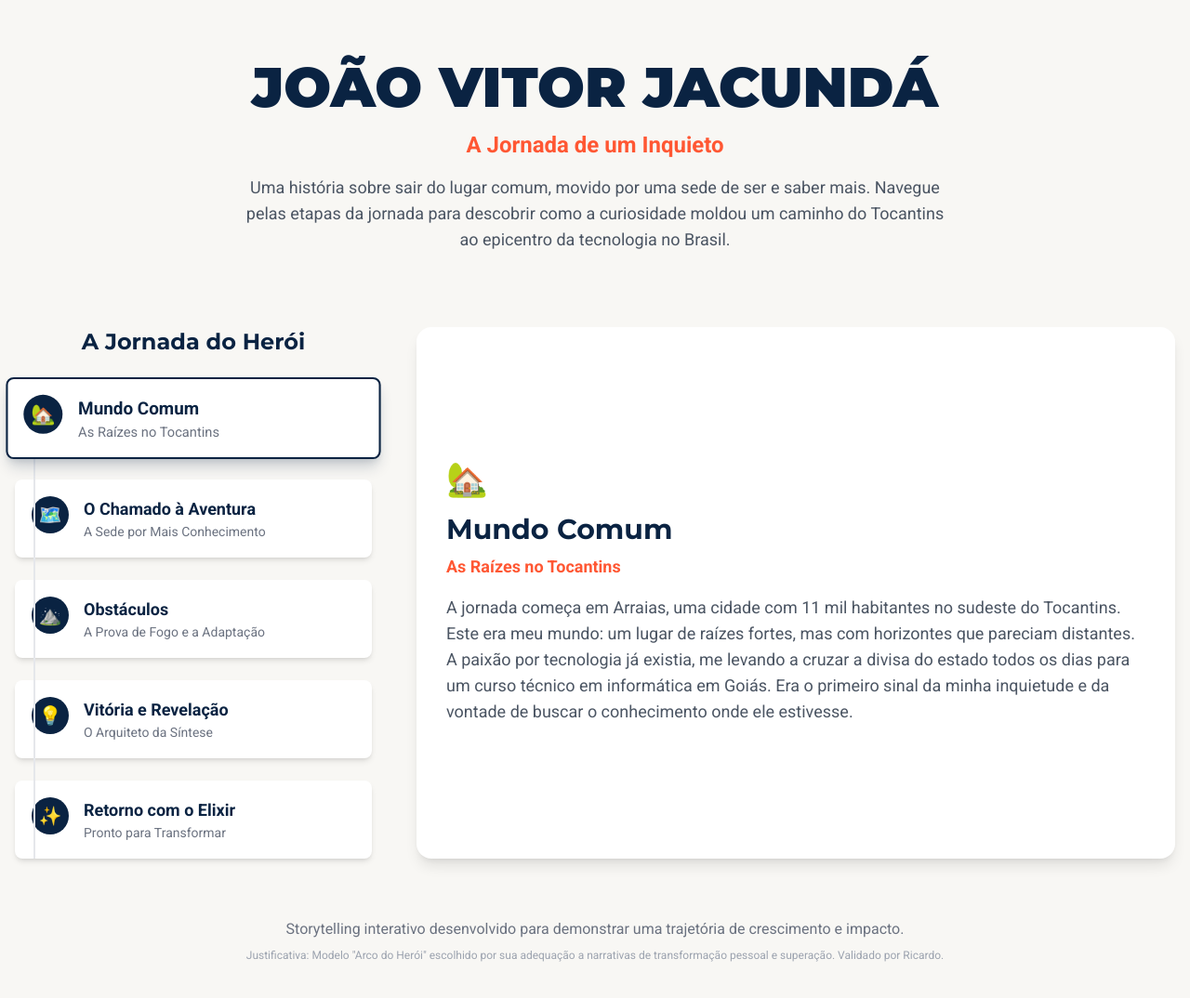
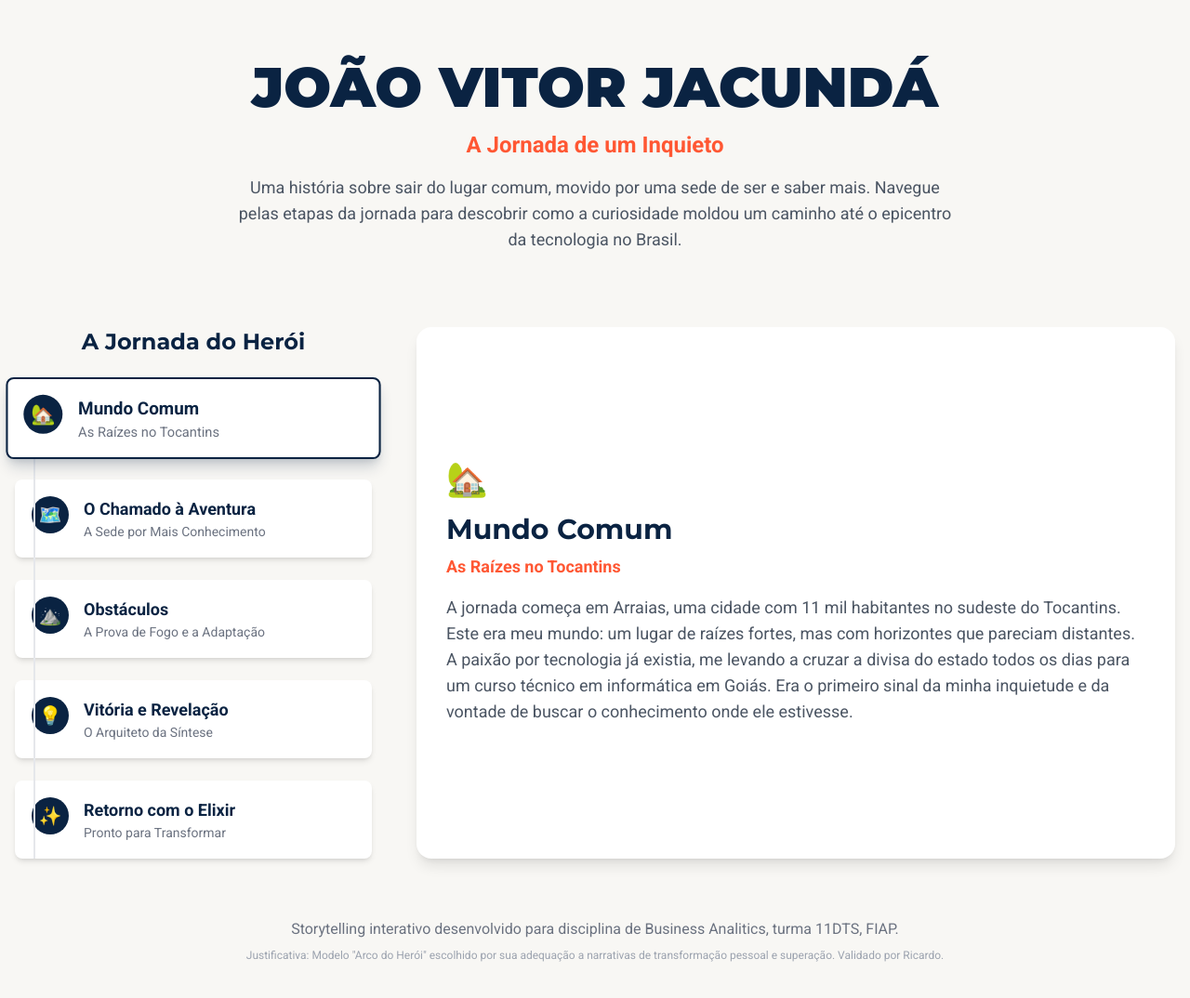
Before and after one commit to jacunda/aboutme, a plain HTML site: page index.html in a window 1280 px wide. Shown: the whole page at 93% size. Drawn offline with nearby package versions, Linux system fonts and the light colour scheme.

Commit message:
Update index.html

```diff
--- a/index.html
+++ b/index.html
@@ -60,7 +60,7 @@
             <h1 class="font-montserrat font-black text-4xl md:text-6xl text-[#0A2342] uppercase">João Vitor Jacundá</h1>
             <p class="mt-4 text-xl md:text-2xl text-[#FF5733] font-bold">A Jornada de um Inquieto</p>
             <p class="mt-4 max-w-3xl mx-auto text-base md:text-lg text-gray-600">
-                Uma história sobre sair do lugar comum, movido por uma sede de ser e saber mais. Navegue pelas etapas da jornada para descobrir como a curiosidade moldou um caminho do Tocantins ao epicentro da tecnologia no Brasil.
+                Uma história sobre sair do lugar comum, movido por uma sede de ser e saber mais. Navegue pelas etapas da jornada para descobrir como a curiosidade moldou um caminho até o epicentro da tecnologia no Brasil.
             </p>
         </header>
 
@@ -84,7 +84,7 @@
         </main>
 
         <footer class="text-center mt-16">
-            <p class="text-gray-500">Storytelling interativo desenvolvido para demonstrar uma trajetória de crescimento e impacto.</p>
+            <p class="text-gray-500">Storytelling interativo desenvolvido para disciplina de Business Analitics, turma 11DTS, FIAP.</p>
              <p class="text-xs text-gray-400 mt-2">Justificativa: Modelo "Arco do Herói" escolhido por sua adequação a narrativas de transformação pessoal e superação. Validado por Ricardo.</p>
         </footer>
     </div>
@@ -166,7 +166,7 @@
                     labels: ['Data Science & IA', 'Gestão de Projetos', 'Estratégia de Negócios', 'Desenvolvimento (Python/Power Platform)', 'Resiliência & Adaptação', 'Visão de Produto'],
                     datasets: [{
                         label: 'Competências do Elixir',
-                        data: [85, 90, 80, 95, 98, 88],
+                        data: [75, 80, 80, 90, 98, 85],
                         backgroundColor: 'rgba(10, 35, 66, 0.2)',
                         borderColor: '#0A2342',
                         pointBackgroundColor: '#0A2342',
```
